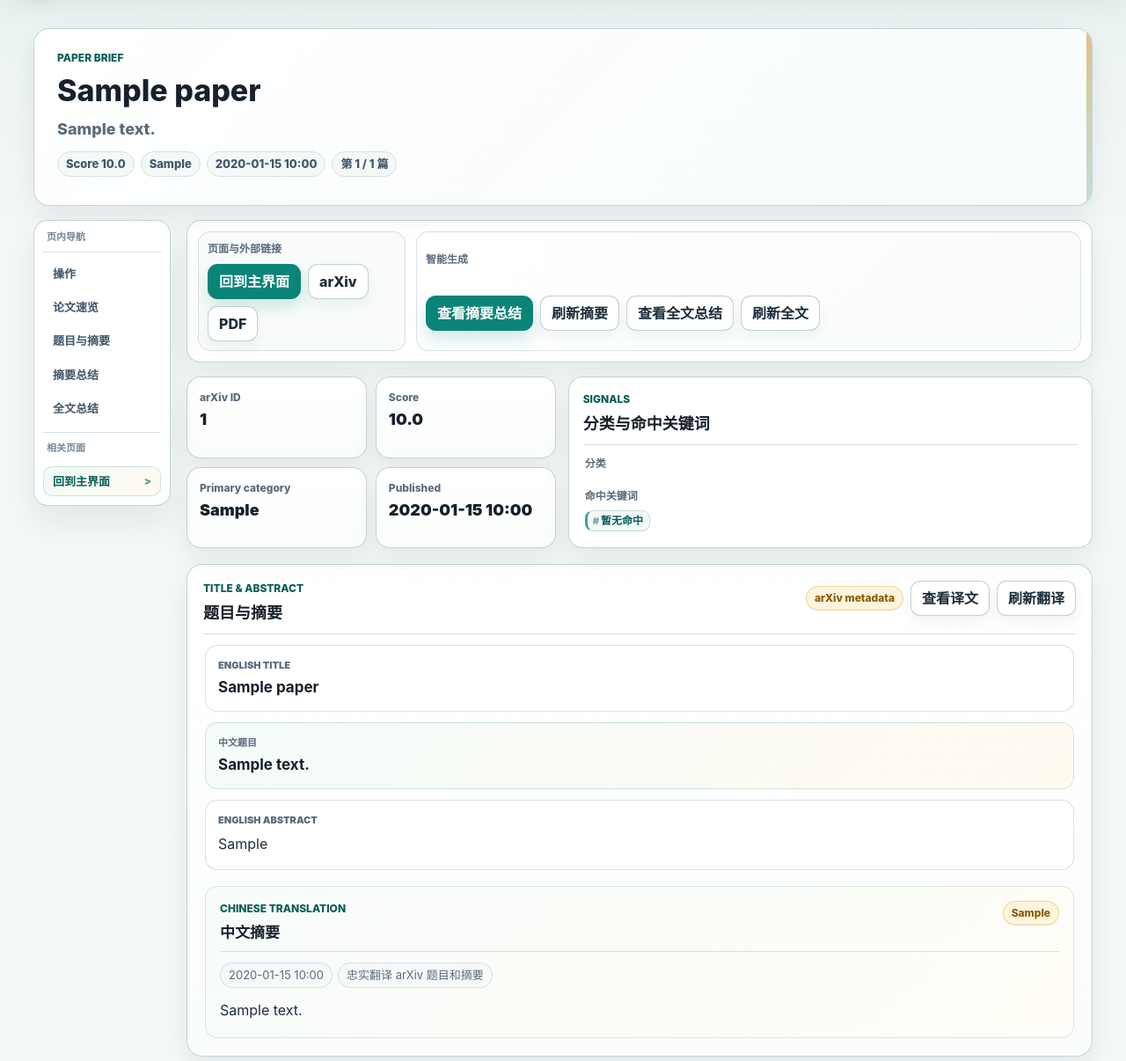
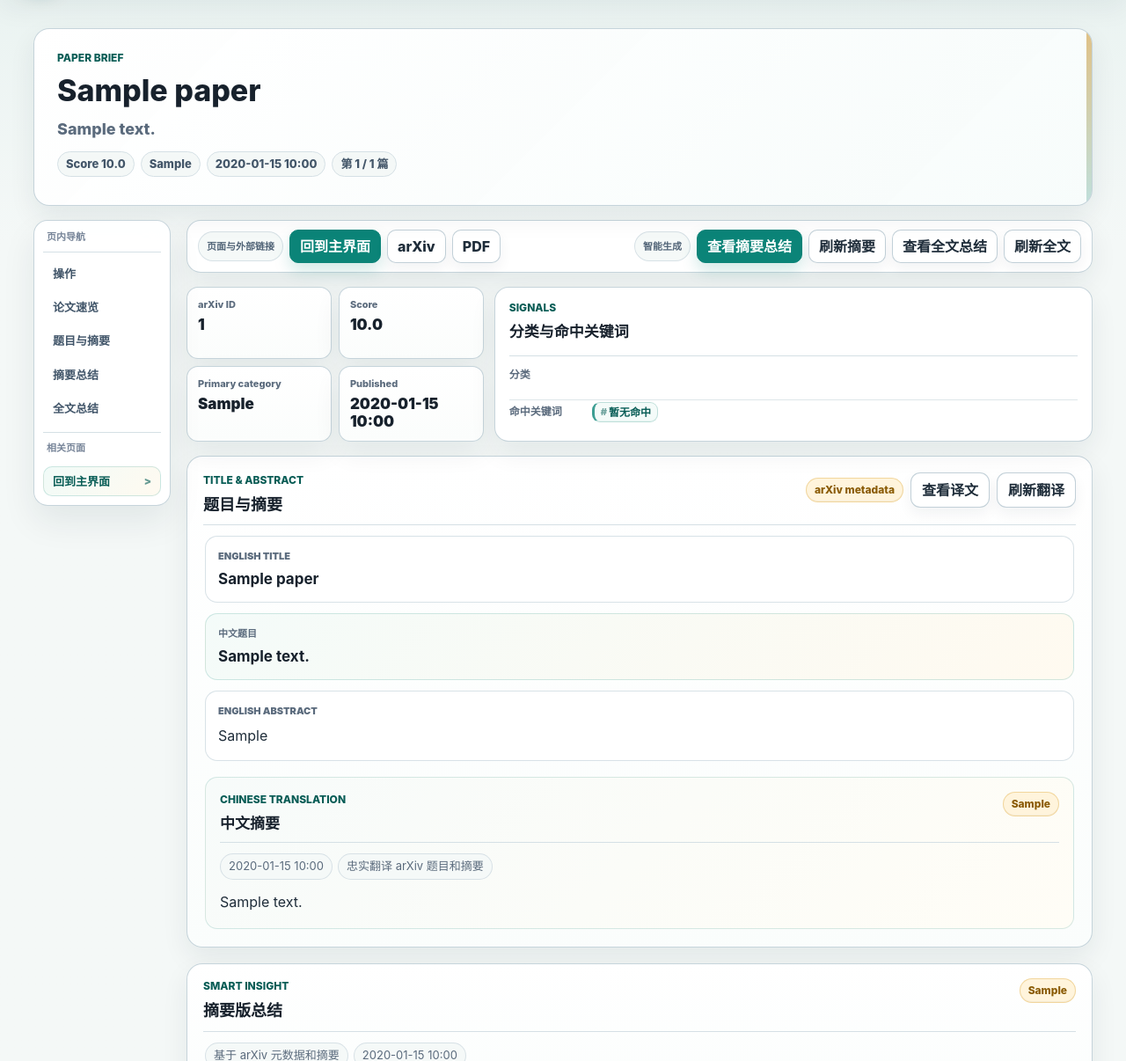
Before and after one commit to zz0320/jushen-zhidu, a FastAPI app: page /papers/1 in a window 1280 px wide. Shown: the part 66-1272 px from the top of the page at 88% size. Run offline with FastAPI, Linux system fonts and the light colour scheme; tables that the repository leaves empty hold one stand-in row (values such as "Sample post").

Commit message:
Compact paper detail header workspace

```diff
--- a/arxiv_daily/static/app.css
+++ b/arxiv_daily/static/app.css
@@ -3127,3 +3127,137 @@ button.ghost:hover,
     gap: 8px;
   }
 }
+
+/* Paper detail top workspace: compact command bar and metadata dashboard. */
+.paper-command-bar {
+  align-items: center;
+  display: flex;
+  flex-wrap: wrap;
+  gap: 10px 12px;
+  padding: 10px 12px;
+}
+
+.paper-action-group {
+  background: transparent;
+  border: 0;
+  border-radius: 0;
+  box-shadow: none;
+  display: flex;
+  flex: 0 1 auto;
+  gap: 7px;
+  padding: 0;
+}
+
+.paper-action-main {
+  background: transparent;
+  flex: 1 1 480px;
+  justify-content: flex-end;
+}
+
+.paper-action-group > span {
+  align-items: center;
+  background: #f5f9f8;
+  border: 1px solid rgba(213, 224, 229, 0.92);
+  border-radius: 999px;
+  color: #516477;
+  display: inline-flex;
+  flex: 0 0 auto;
+  font-size: 11px;
+  min-height: 34px;
+  padding: 6px 9px;
+}
+
+.paper-action-group button,
+.paper-action-group .button,
+.paper-action-group .button.secondary {
+  border-radius: 10px;
+  min-height: 34px;
+  padding: 6px 11px;
+}
+
+.paper-overview {
+  gap: 12px;
+  grid-template-columns: minmax(260px, 0.72fr) minmax(0, 1.45fr);
+  margin-bottom: 16px;
+}
+
+.paper-facts {
+  gap: 8px;
+}
+
+.paper-fact {
+  border-radius: 13px;
+  min-height: 82px;
+  padding: 11px 12px;
+}
+
+.paper-fact span {
+  font-size: 11px;
+  margin-bottom: 4px;
+}
+
+.paper-fact strong {
+  font-size: 17px;
+  line-height: 1.2;
+}
+
+.paper-tags-card {
+  align-self: stretch;
+  display: grid;
+  gap: 10px;
+  margin-bottom: 0;
+  padding: 14px 16px;
+}
+
+.paper-tags-card .section-head {
+  margin: 0;
+  padding-bottom: 10px;
+}
+
+.paper-tags-card h2 {
+  font-size: 17px;
+}
+
+.paper-signal-block {
+  align-items: start;
+  display: grid;
+  gap: 8px 12px;
+  grid-template-columns: 82px minmax(0, 1fr);
+  margin-top: 0;
+}
+
+.paper-signal-block + .paper-signal-block {
+  border-top: 1px solid rgba(213, 224, 229, 0.78);
+  padding-top: 2px;
+}
+
+.paper-signal-block .signal-label {
+  line-height: 1.9;
+}
+
+.paper-tags-card .chips {
+  gap: 5px;
+}
+
+.paper-tags-card .paper-keywords span,
+.paper-tags-card .paper-category-list span {
+  min-height: 23px;
+  padding: 3px 7px;
+}
+
+@media (max-width: 900px) {
+  .paper-command-bar,
+  .paper-action-group,
+  .paper-action-main {
+    align-items: stretch;
+    flex-direction: column;
+  }
+
+  .paper-action-main {
+    justify-content: flex-start;
+  }
+
+  .paper-signal-block {
+    grid-template-columns: 1fr;
+  }
+}
--- a/arxiv_daily/templates/base.html
+++ b/arxiv_daily/templates/base.html
@@ -4,11 +4,11 @@
     <meta charset="utf-8">
     <meta name="viewport" content="width=device-width, initial-scale=1">
     <title>{% block title %}具身智读{% endblock %}</title>
-    <link rel="icon" type="image/svg+xml" href="{{ url_for('static', path='/logo.svg') }}?v=20260519-04">
-    <link rel="shortcut icon" href="{{ url_for('static', path='/logo.svg') }}?v=20260519-04">
-    <link rel="stylesheet" href="{{ url_for('static', path='/app.css') }}?v=20260519-04">
+    <link rel="icon" type="image/svg+xml" href="{{ url_for('static', path='/logo.svg') }}?v=20260519-05">
+    <link rel="shortcut icon" href="{{ url_for('static', path='/logo.svg') }}?v=20260519-05">
+    <link rel="stylesheet" href="{{ url_for('static', path='/app.css') }}?v=20260519-05">
     <script src="https://unpkg.com/htmx.org@2.0.4" defer></script>
-    <script src="{{ url_for('static', path='/app.js') }}?v=20260519-04" defer></script>
+    <script src="{{ url_for('static', path='/app.js') }}?v=20260519-05" defer></script>
   </head>
   <body>
     <a class="skip-link" href="#main-content">跳到主要内容</a>
```
